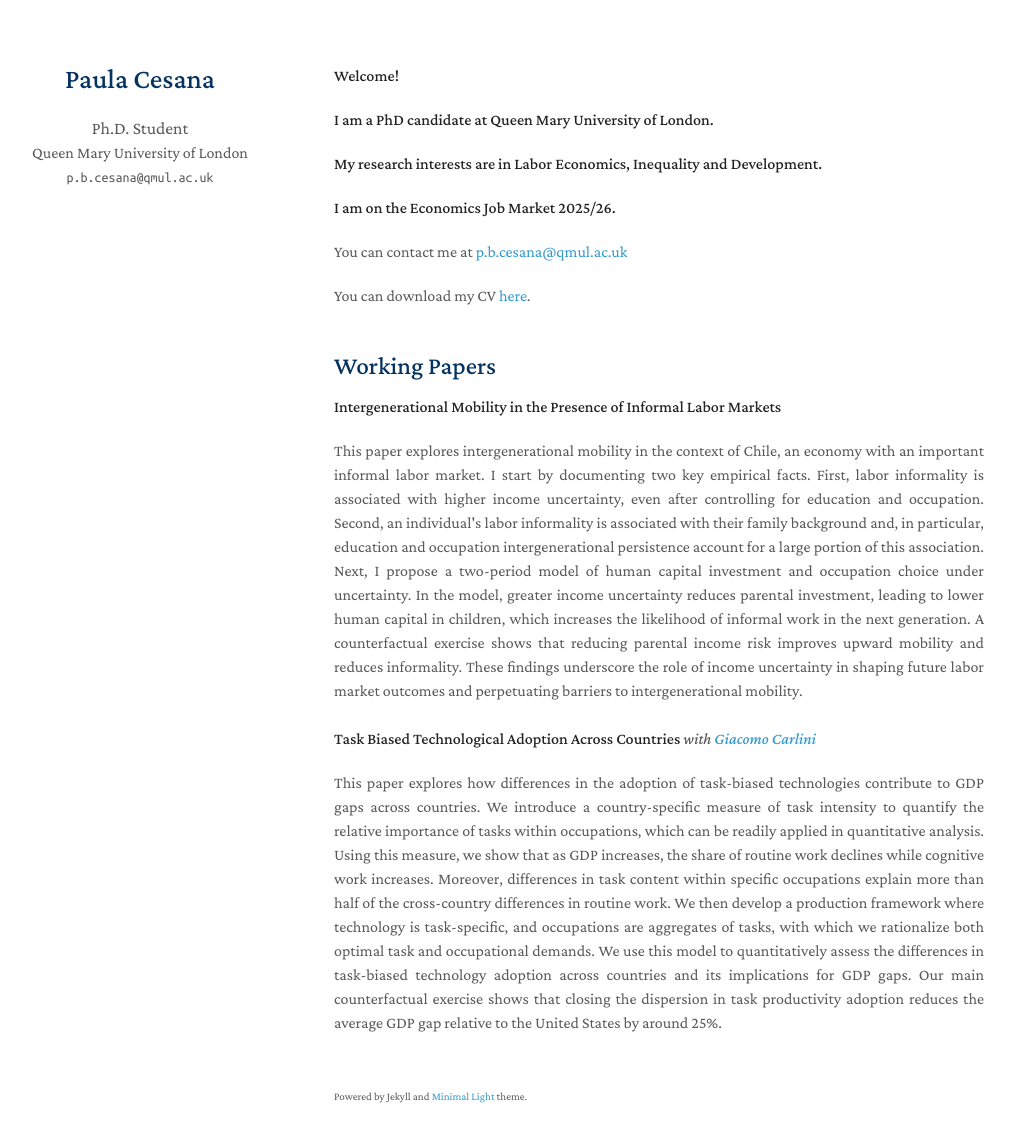
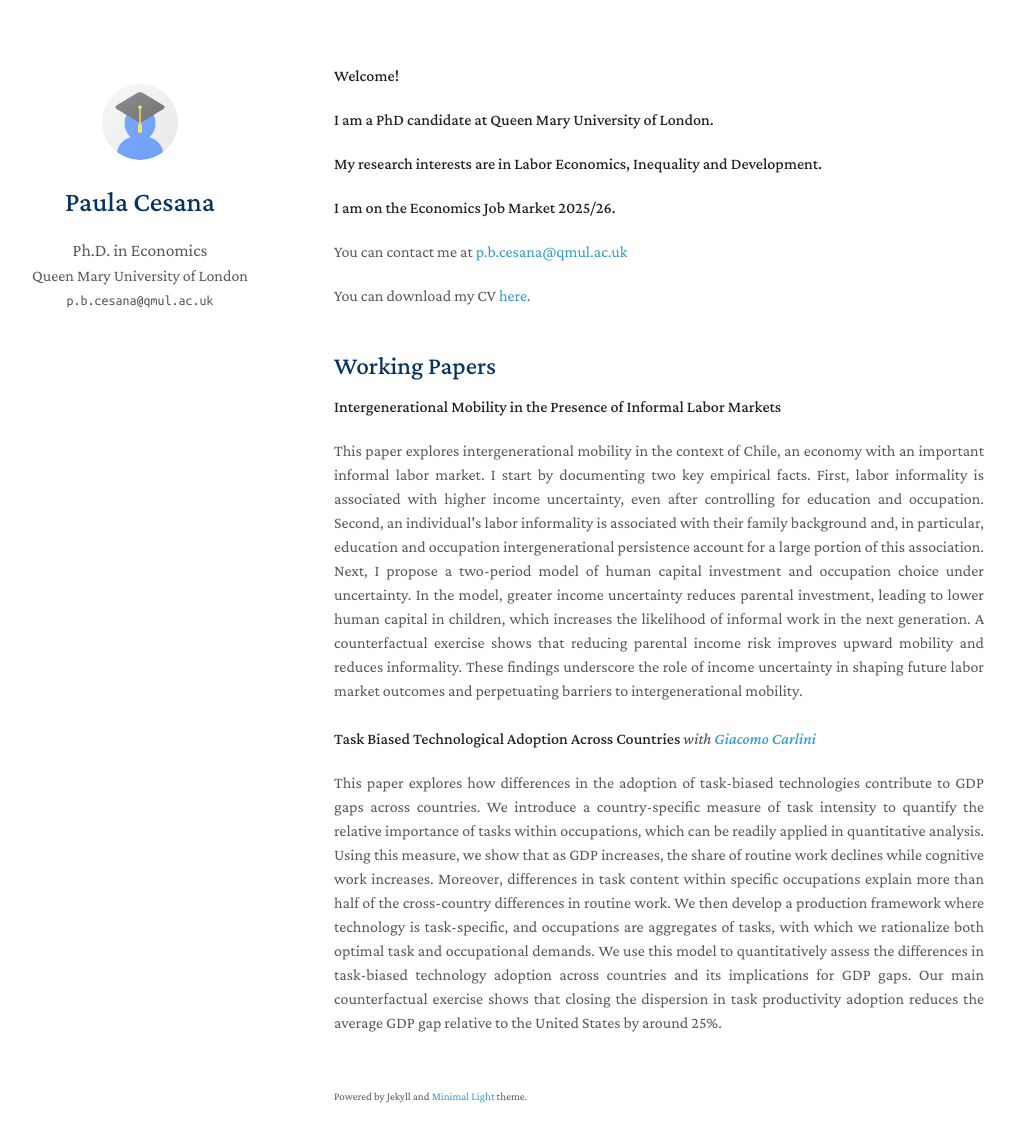
Before and after one commit to paulacesana/paulacesana.github.io, a Jekyll site: the page built from index.md, in a window 1280 px wide and 1177 px high. Shown: the top 1142 px of the window, without its empty margins (136-1151 px from the left). Built offline with Jekyll 4.4.1, drawn with Linux system fonts in a browser that asks for light colours; a style sheet for code colours, icons or effects is not loaded.

Commit message:
Update _config.yml

```diff
--- a/_config.yml
+++ b/_config.yml
@@ -1,6 +1,6 @@
 # Basic Information
 title: Paula Cesana
-position: Ph.D. Student
+position: Ph.D. in Economics
 affiliation: Queen Mary University of London
 email: p.b.cesana@qmul.ac.uk
 
@@ -20,9 +20,9 @@ canonical: https://minimal-light-theme.yliu.me/
 
 # Images (e.g., your profile picture and your website's favicon)
 # "favicon" and "favicon_dark" are used for the light and dark modes, respectively.
-# avatar: ./assets/img/avatar.png
-favicon: ./assets/img/favicon.png
-favicon_dark: ./assets/img/favicon-dark.png
+avatar: ./assets/img/avatar.png
+#favicon: ./assets/img/favicon.png
+#favicon_dark: ./assets/img/favicon-dark.png
 
 # Footnote
 # You may use the option to disable the footnote, "Powered by Jekyll and Minimal Light theme."
```
